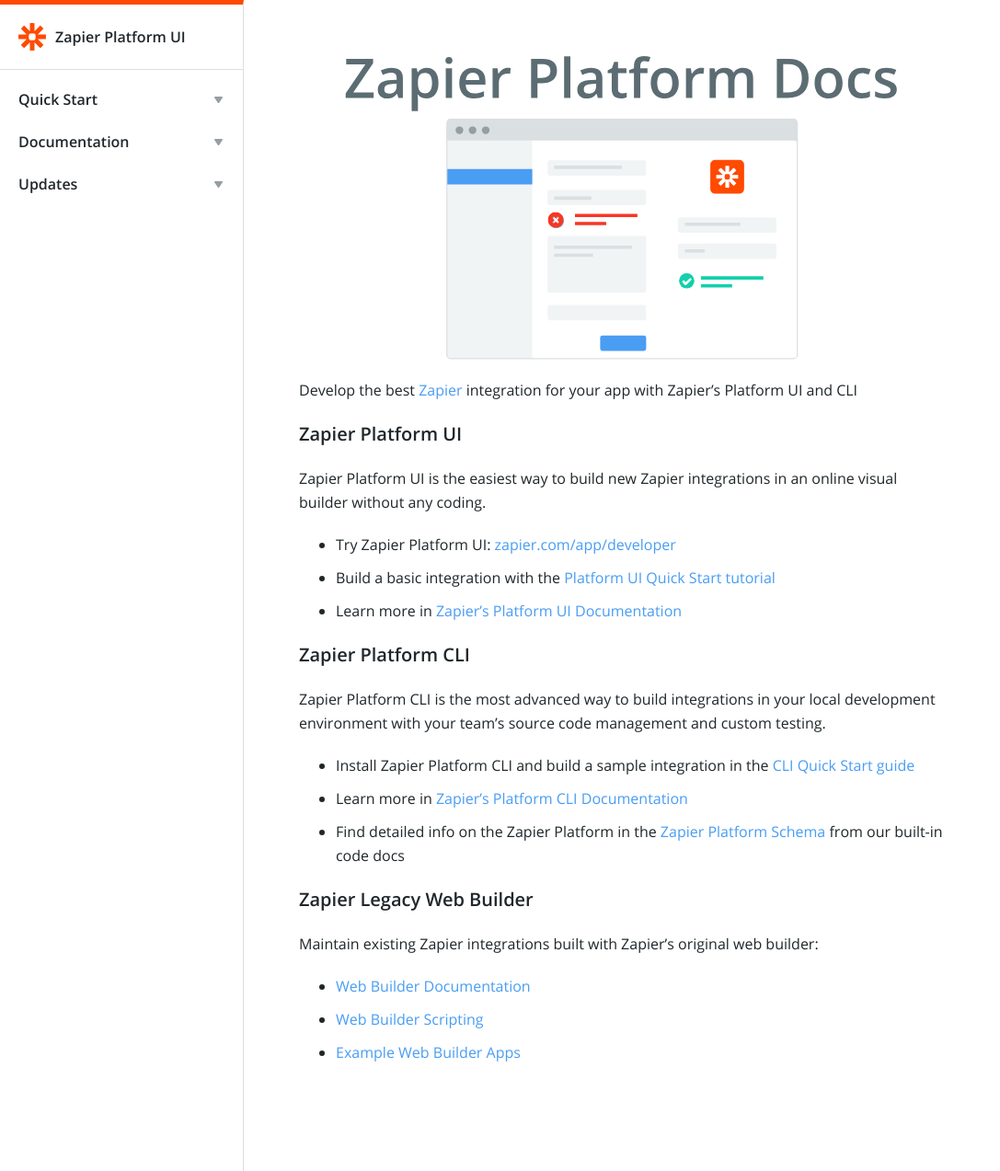
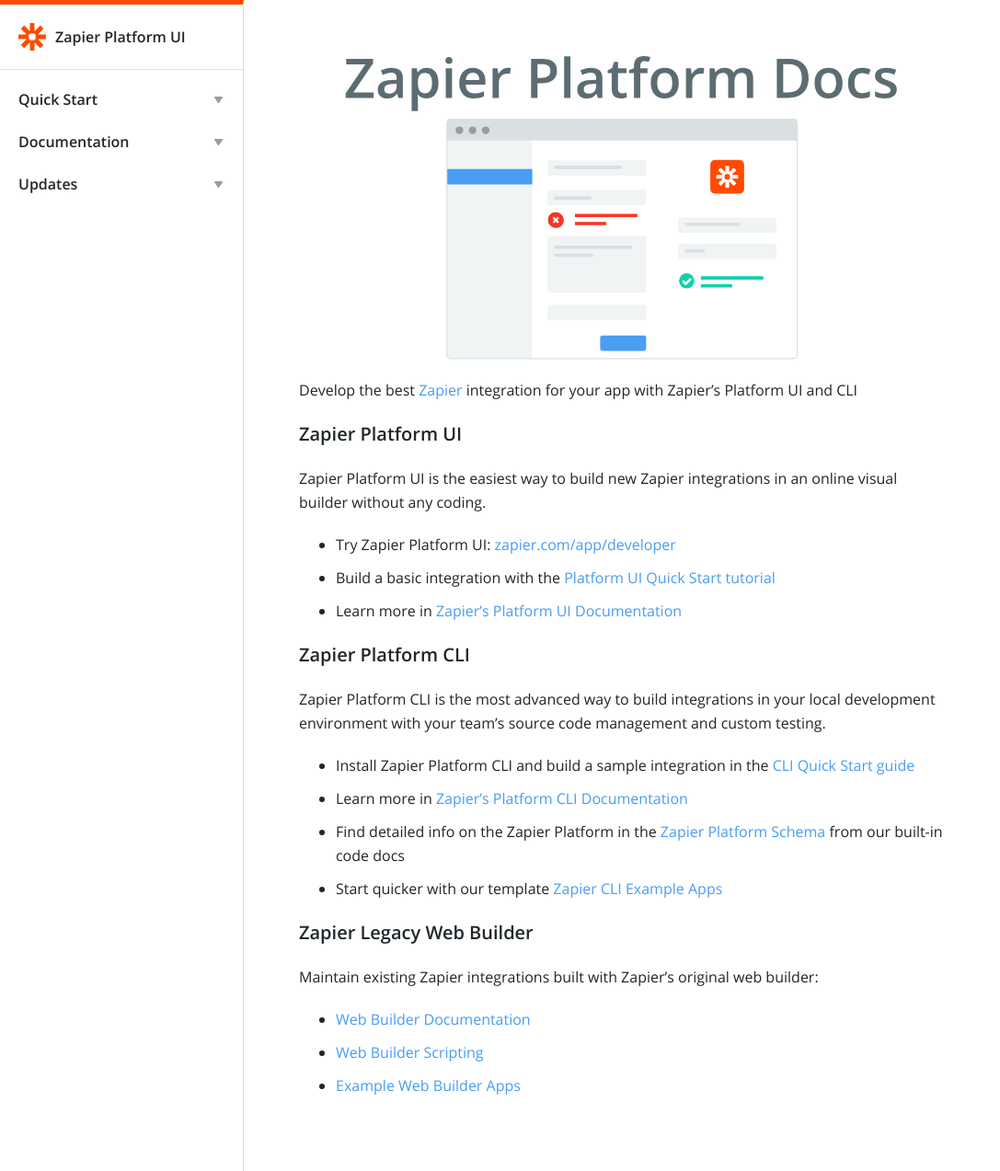
Before and after one commit to zapier/visual-builder, a Jekyll site: the page built from index.md, in a window 1280 px wide. Shown: the whole page at 92% size, without its empty margins (0-1087 px from the left). Built offline with Jekyll 4.4.1, drawn with Linux system fonts in a browser that asks for light colours; comment, search, counter and statistics services are not loaded.

Commit message:
Added CLI example apps

```diff
--- a/index.md
+++ b/index.md
@@ -21,6 +21,7 @@
 - Install Zapier Platform CLI and build a sample integration in the [CLI Quick Start guide](https://zapier.com/developer/start/introduction)
 - Learn more in [Zapier's Platform CLI Documentation](https://zapier.github.io/zapier-platform-cli/)
 - Find detailed info on the Zapier Platform in the [Zapier Platform Schema](https://zapier.github.io/zapier-platform-schema/build/schema.html) from our built-in code docs
+- Start quicker with our template [Zapier CLI Example Apps](https://github.com/zapier/zapier-platform-cli/wiki/Example-Apps)
 
 ## Zapier Legacy Web Builder
 
```
